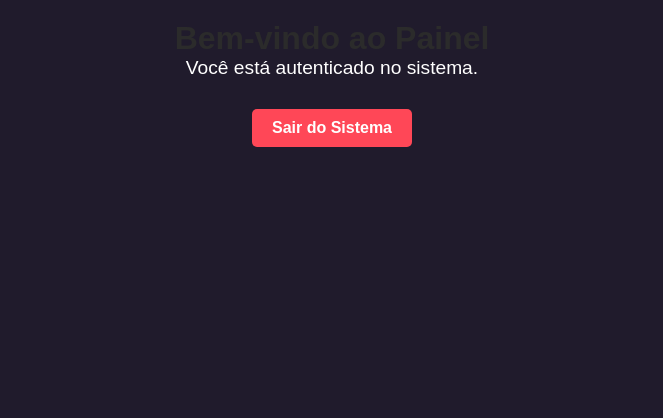
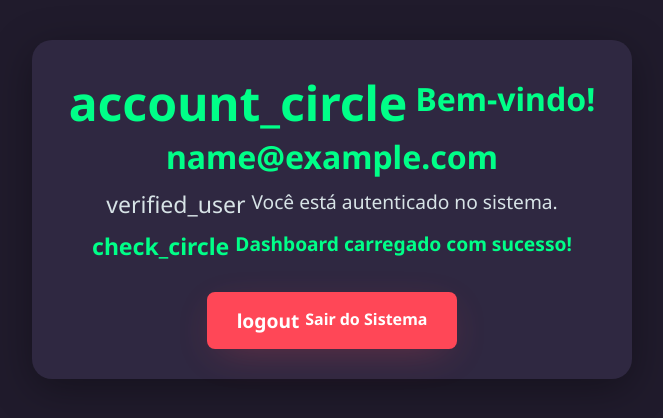
Before and after one commit to jaao-pedrojp/projeto_login, a Flask app: template teladelogin-main - Copia python aplicado - Copia/templates/dashboard.html in a window 1280 px wide. Shown: the top 418 px of the page, without its empty margins (308-971 px from the left). Run offline with Flask 3, Linux system fonts and the light colour scheme; the template is opened without the code that fills it: most values are stand-ins (such as "Sample title", 1, 10 or a date in 2020).

Commit message:
Update dashboard.html

```diff
--- a/teladelogin-main - Copia python aplicado - Copia/templates/dashboard.html
+++ b/teladelogin-main - Copia python aplicado - Copia/templates/dashboard.html
@@ -1,24 +1,12 @@
 {% extends "base.html" %}
 
 {% block content %}
-<div style="
-    padding: 20px;
-    text-align: center;
-    font-family: Arial, sans-serif;
-">
-    <h1 style="color: #2b2b2b;">Bem-vindo ao Painel</h1>
-    <p style="font-size: 1.2em;">Você está autenticado no sistema.</p>
-
-    <div style="margin-top: 30px;">
-        <a href="{{ url_for('logout') }}" style="
-            display: inline-block;
-            padding: 10px 20px;
-            background: #ff4757;
-            color: white;
-            text-decoration: none;
-            border-radius: 5px;
-            font-weight: bold;
-        ">Sair do Sistema</a>
+<div class="dashboard-container">
+    <h1 class="dashboard-title"><span class="material-icons" style="vertical-align: middle; font-size: 1.5em; margin-right: 8px;">account_circle</span>Bem-vindo! {{ email }}</h1>
+    <p class="dashboard-text"><span class="material-icons" style="vertical-align: middle; font-size: 1.2em; margin-right: 6px;">verified_user</span>Você está autenticado no sistema.</p>
+    <p class="dashboard-success"><span class="material-icons" style="vertical-align: middle; font-size: 1.2em; margin-right: 6px;">check_circle</span>Dashboard carregado com sucesso!</p>
+    <div class="dashboard-logout-container">
+        <a href="{{ url_for('logout') }}" class="dashboard-logout-button"><span class="material-icons" style="vertical-align: middle; font-size: 1.2em; margin-right: 6px;">logout</span>Sair do Sistema</a>
     </div>
 </div>
 {% endblock %}
```
